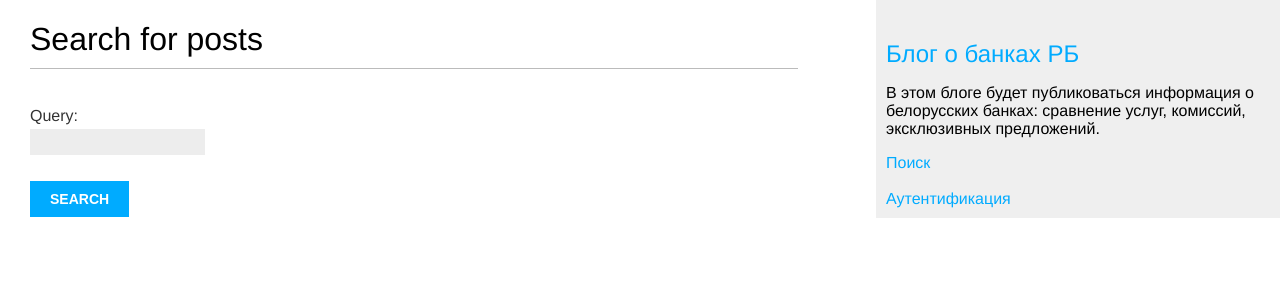
After one commit to alex-shef/mysite, a Django app: page /blog/search/ in a window 1280 px wide. The commit adds this page. Shown: the top 300 px of the page. Run offline with Django 3.2, Linux system fonts and the light colour scheme.

Commit message:
Full-text search

```diff
--- a/blog/forms.py
+++ b/blog/forms.py
@@ -16,6 +16,10 @@ class CommentForm(forms.ModelForm):
         fields = ('name', 'email', 'body')
 
 
+class SearchForm(forms.Form):
+    query = forms.CharField()
+
+
 class LoginForm(forms.Form):
     username = forms.CharField()
     password = forms.CharField(widget=forms.PasswordInput)
--- a/blog/urls.py
+++ b/blog/urls.py
@@ -10,6 +10,9 @@ urlpatterns = [
     path('<int:year>/<int:month>/<int:day>/<slug:post>/',
          views.post_detail, name='post_detail'),
     path('<int:post_id>/share/', views.post_share, name='post_share'),
+
+    path('search/', views.post_search, name='post_search'),
+
     # path('login/', views.user_login, name='login'),
     path('login/', auth_views.LoginView.as_view(
         template_name='blog/registration/login.html'), name='login'),
--- a/blog/views.py
+++ b/blog/views.py
@@ -6,8 +6,10 @@ from django.http import HttpResponse
 from django.shortcuts import render, get_object_or_404, redirect
 from django.views.generic import ListView
 
-from .forms import EmailPostForm, CommentForm, LoginForm
+from .forms import EmailPostForm, CommentForm, LoginForm, SearchForm
 from .models import Post
+
+from django.contrib.postgres.search import SearchVector, SearchQuery, SearchRank
 
 
 def post_list(request):
@@ -84,6 +86,27 @@ def post_share(request, post_id):
                   {'post': post, 'form': form, 'sent': sent})
 
 
+def post_search(request):
+    form = SearchForm()
+    query = None
+    results = []
+    if 'query' in request.GET:
+        form = SearchForm(request.GET)
+        if form.is_valid():
+            query = form.cleaned_data['query']
+            # results = Post.objects.annotate(search=SearchVector('title', 'body'),).filter(search=query)
+            search_vector = SearchVector('title', weight='A') + SearchVector('body', weight='B')
+            search_query = SearchQuery(query)
+            results = Post.objects.annotate(
+                search=search_vector,
+                rank=SearchRank(search_vector, search_query)
+                ).filter(rank__gte=0.1).order_by('-rank')
+
+    return render(request, 'blog/post/search.html', {'form': form,
+                                                     'query': query,
+                                                     'results': results})
+
+
 def user_login(request):
     if request.method == 'POST':
         form = LoginForm(request.POST)
--- a/mysite/urls.py
+++ b/mysite/urls.py
@@ -19,20 +19,20 @@ from django.contrib import admin
 from django.urls import path, include
 from django.contrib.sitemaps.views import sitemap
 from blog.sitemaps import PostSitemap
-
+from django.views.generic.base import RedirectView
 
 sitemaps = {
     'posts': PostSitemap,
 }
 
 urlpatterns = [
+    path('', RedirectView.as_view(url='blog/')),  # for convenience
     path('admin/', admin.site.urls),
     path('blog/', include('blog.urls', namespace='blog')),
     path('summernote/', include('django_summernote.urls')),
     path('sitemap.xml', sitemap, {'sitemaps': sitemaps},
-         name='django.contrib.sitemaps.views.sitemap')
-    # path('', include('blog.urls', namespace='blog')),
-    ]
+         name='django.contrib.sitemaps.views.sitemap'),
+]
 
 if settings.DEBUG:
     urlpatterns += static(settings.MEDIA_URL,
--- a/templates/blog/base.html
+++ b/templates/blog/base.html
@@ -17,7 +17,8 @@
         </h2>
             <p>В этом блоге будет публиковаться информация о белорусских банках:
                 сравнение услуг, комиссий, эксклюзивных предложений.</p>
-        <br>
+            <a href="http://127.0.0.1:8000/blog/search/">Поиск</a>
+        <br><br>
         <span class="user">
             {% if request.user.is_authenticated %}
                 Привет, {{ request.user.first_name }}.
--- /dev/null
+++ b/templates/blog/post/search.html
@@ -0,0 +1,30 @@
+
+{% extends "blog/base.html" %}
+
+{% block title %}Search{% endblock %}
+
+{% block content %}
+  {% if query %}
+    <h1>Posts containing "{{ query }}"</h1>
+    <h3>
+      {% with results.count as total_results %}
+          Found {{ total_results }} result{{ total_results|pluralize }}
+      {% endwith %}
+    </h3>
+    {% for post in results %}
+        <h4><a href="{{ post.get_absolute_url }}">{{ post.title }}</a></h4>
+        {{ post.body|safe|truncatewords_html:15 }}
+        <br>
+    {% empty %}
+      <p>There are no results for your query.</p>
+    {% endfor %}
+    <br>
+    <p><a href="{% url "blog:post_search" %}">Search again</a></p>
+  {% else %}
+    <h1>Search for posts</h1>
+    <form action="." method="get">
+      {{ form.as_p }}
+      <input type="submit" value="Search">
+    </form>
+  {% endif %}
+{% endblock %}
```
Also changed, not shown: README.md, db.sqlite3.
